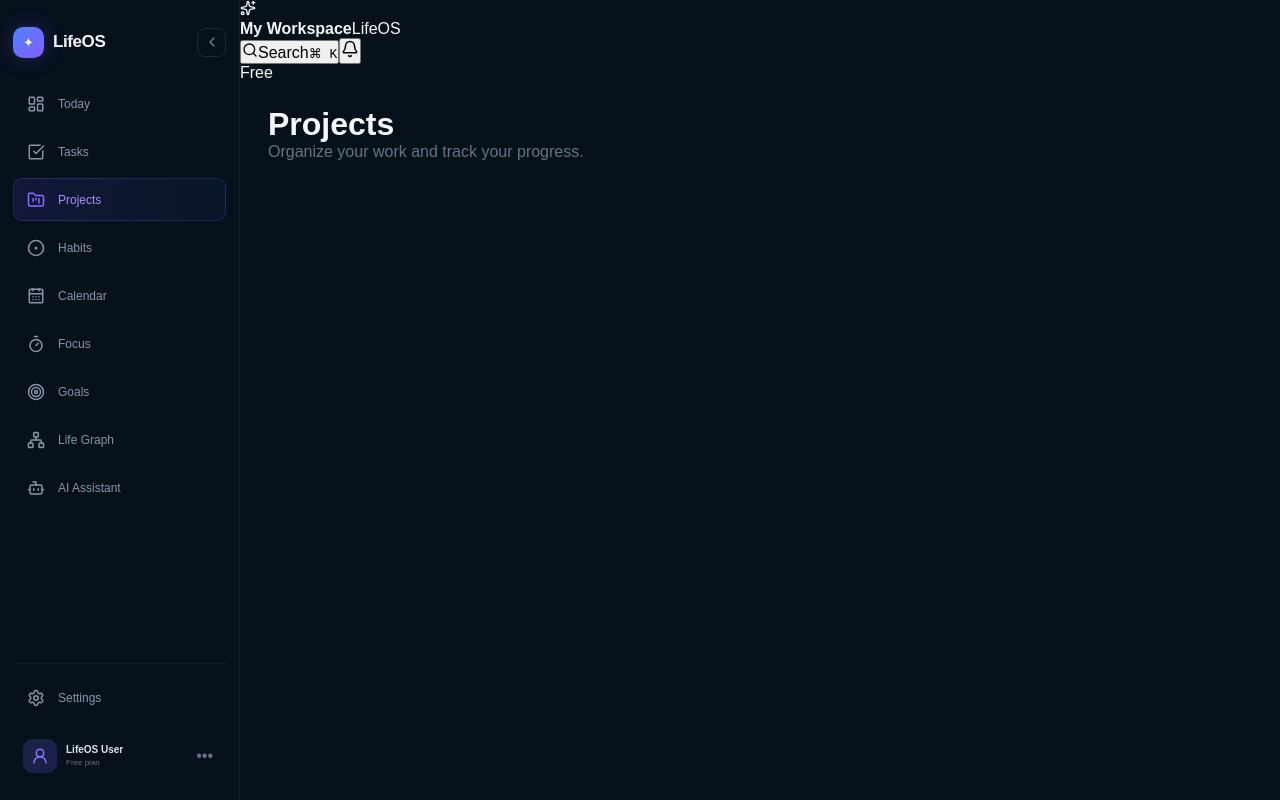
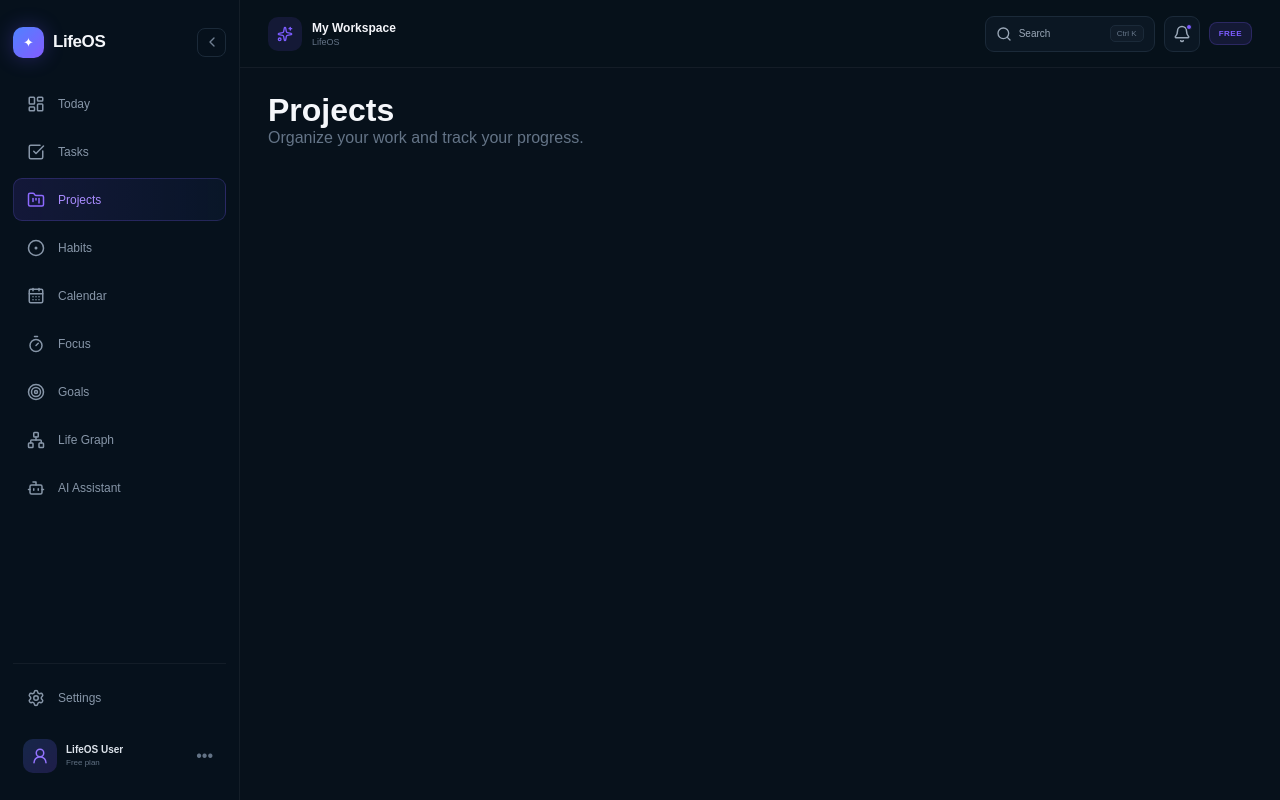
Before and after one commit to vedantpanhale1055-MH/LifeOS, a Next.js app: page /projects in a window 1280 px wide. Built offline with nearby package versions, Linux system fonts and the light colour scheme.

Commit message:
Fix and polish LifeOS dashboard topbar

```diff
--- a/components/layout/Topbar.css
+++ b/components/layout/Topbar.css
@@ -1,3 +1,7 @@
+/* =====================================
+   TOPBAR
+===================================== */
+
 .topbar {
   width: 100%;
   height: 68px;
@@ -15,16 +19,24 @@
   background:
     color-mix(
       in srgb,
-      var(--bg) 88%,
+      var(--bg) 94%,
       transparent
     );
 
   border-bottom:
     1px solid var(--border-soft);
 
-  backdrop-filter:
-    blur(18px);
+  backdrop-filter: blur(18px);
+
+  transition:
+    background 0.2s ease,
+    border-color 0.2s ease;
 }
+
+
+/* =====================================
+   LEFT
+===================================== */
 
 .topbar-left {
   display: flex;
@@ -43,66 +55,89 @@
 
   border-radius: 10px;
 
-  background:
-    var(--purple-soft);
+  background: var(--purple-soft);
 
   color: var(--purple);
 }
 
-.topbar-left > div:last-child {
+.topbar-workspace-text {
   display: flex;
   flex-direction: column;
 
   gap: 2px;
 }
 
-.topbar-left strong {
+.topbar-workspace-text strong {
   color: var(--text-primary);
 
   font-size: 12px;
+
+  font-weight: 600;
 }
 
-.topbar-left span {
+.topbar-workspace-text span {
   color: var(--text-muted);
 
   font-size: 9px;
 }
 
+
+/* =====================================
+   RIGHT
+===================================== */
+
 .topbar-right {
   display: flex;
   align-items: center;
 
-  gap: 10px;
+  gap: 9px;
 }
+
+
+/* =====================================
+   SEARCH
+===================================== */
 
 .topbar-search {
   height: 36px;
 
-  padding: 0 11px;
+  min-width: 170px;
+
+  padding: 0 10px;
 
   display: flex;
   align-items: center;
 
-  gap: 8px;
+  gap: 7px;
 
   border:
     1px solid var(--border);
 
   border-radius: 9px;
 
-  background:
-    var(--surface);
+  background: var(--surface);
 
-  color:
-    var(--text-secondary);
+  color: var(--text-secondary);
 
   font-size: 10px;
+
+  transition:
+    background 0.2s ease,
+    border-color 0.2s ease;
+}
+
+.topbar-search:hover {
+  background: var(--surface-hover);
+}
+
+.topbar-search span {
+  flex: 1;
+
+  text-align: left;
 }
 
 .topbar-search kbd {
-  margin-left: 10px;
-
-  padding: 2px 5px;
+  padding: 3px 6px;
 
   border:
     1px solid var(--border);
@@ -116,7 +151,17 @@
     var(--text-muted);
 
   font-size: 8px;
+
+  font-family:
+    Arial,
+    Helvetica,
+    sans-serif;
 }
+
+
+/* =====================================
+   NOTIFICATION
+===================================== */
 
 .notification-button {
   width: 36px;
@@ -128,16 +173,28 @@
   align-items: center;
   justify-content: center;
 
+  padding: 0;
+
   border:
     1px solid var(--border);
 
   border-radius: 9px;
 
+  background: var(--surface);
+
+  color: var(--text-secondary);
+
+  transition:
+    background 0.2s ease,
+    color 0.2s ease;
+}
+
+.notification-button:hover {
   background:
-    var(--surface);
+    var(--surface-hover);
 
   color:
-    var(--text-secondary);
+    var(--text-primary);
 }
 
 .notification-dot {
@@ -157,29 +214,64 @@
   background: var(--purple);
 }
 
+
+/* =====================================
+   PLAN
+===================================== */
+
 .topbar-plan {
   padding: 6px 9px;
 
   border:
     1px solid
-    rgba(124, 92, 255, 0.2);
+    rgba(124, 92, 255, 0.22);
 
   border-radius: 8px;
 
-  background:
-    var(--purple-soft);
+  background: var(--purple-soft);
 
-  color:
-    var(--purple);
+  color: var(--purple);
 
-  font-size: 9px;
+  font-size: 8px;
 
-  font-weight: 600;
+  font-weight: 700;
+
+  letter-spacing: 0.5px;
 
   text-transform: uppercase;
 }
 
-@media (max-width: 650px) {
+
+/* =====================================
+   LIGHT MODE
+===================================== */
+
+html[data-theme="light"]
+.topbar {
+  background:
+    rgba(244, 246, 250, 0.9);
+}
+
+html[data-theme="light"]
+.topbar-search,
+html[data-theme="light"]
+.notification-button {
+  background: #ffffff;
+}
+
+html[data-theme="light"]
+.topbar-search:hover,
+html[data-theme="light"]
+.notification-button:hover {
+  background: #f7f8fa;
+}
+
+
+/* =====================================
+   RESPONSIVE
+===================================== */
+
+@media (max-width: 700px) {
   .topbar {
     height: 62px;
 
@@ -188,6 +280,7 @@
 
   .topbar-search {
     width: 36px;
+    min-width: 36px;
 
     padding: 0;
 
@@ -200,7 +293,11 @@
   }
 }
 
-@media (max-width: 430px) {
+@media (max-width: 480px) {
+  .topbar-workspace-text span {
+    display: none;
+  }
+
   .topbar-plan {
     display: none;
   }
--- a/components/layout/Topbar.js
+++ b/components/layout/Topbar.js
@@ -3,6 +3,8 @@ import {
   Search,
   Sparkles,
 } from "lucide-react";
+
+import "./Topbar.css";
 
 export default function Topbar() {
   return (
@@ -12,7 +14,7 @@ export default function Topbar() {
           <Sparkles size={16} />
         </div>
 
-        <div>
+        <div className="topbar-workspace-text">
           <strong>My Workspace</strong>
           <span>LifeOS</span>
         </div>
@@ -24,9 +26,10 @@ export default function Topbar() {
           className="topbar-search"
         >
           <Search size={16} />
+
           <span>Search</span>
 
-          <kbd>⌘ K</kbd>
+          <kbd>Ctrl K</kbd>
         </button>
 
         <button
```
